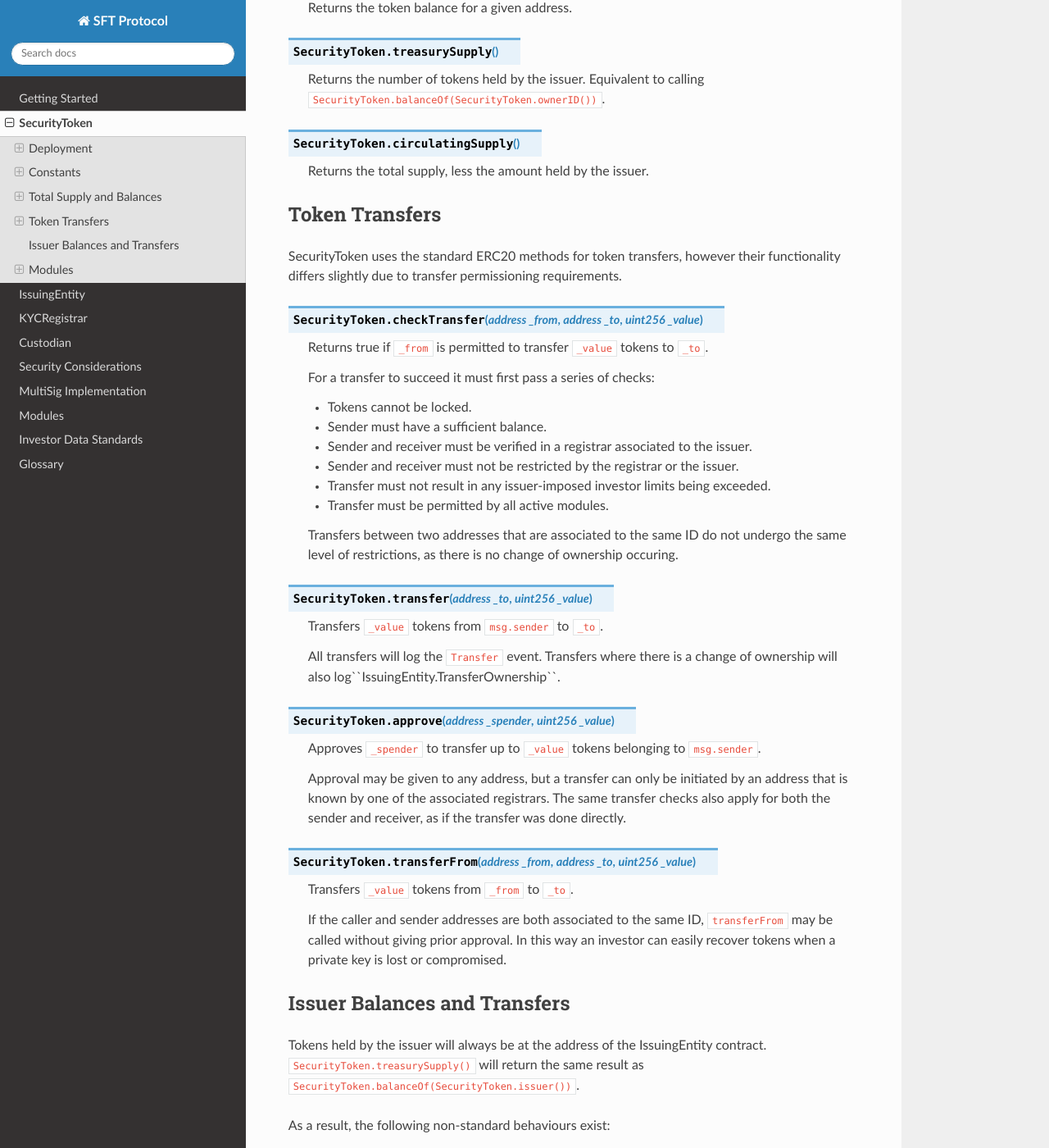
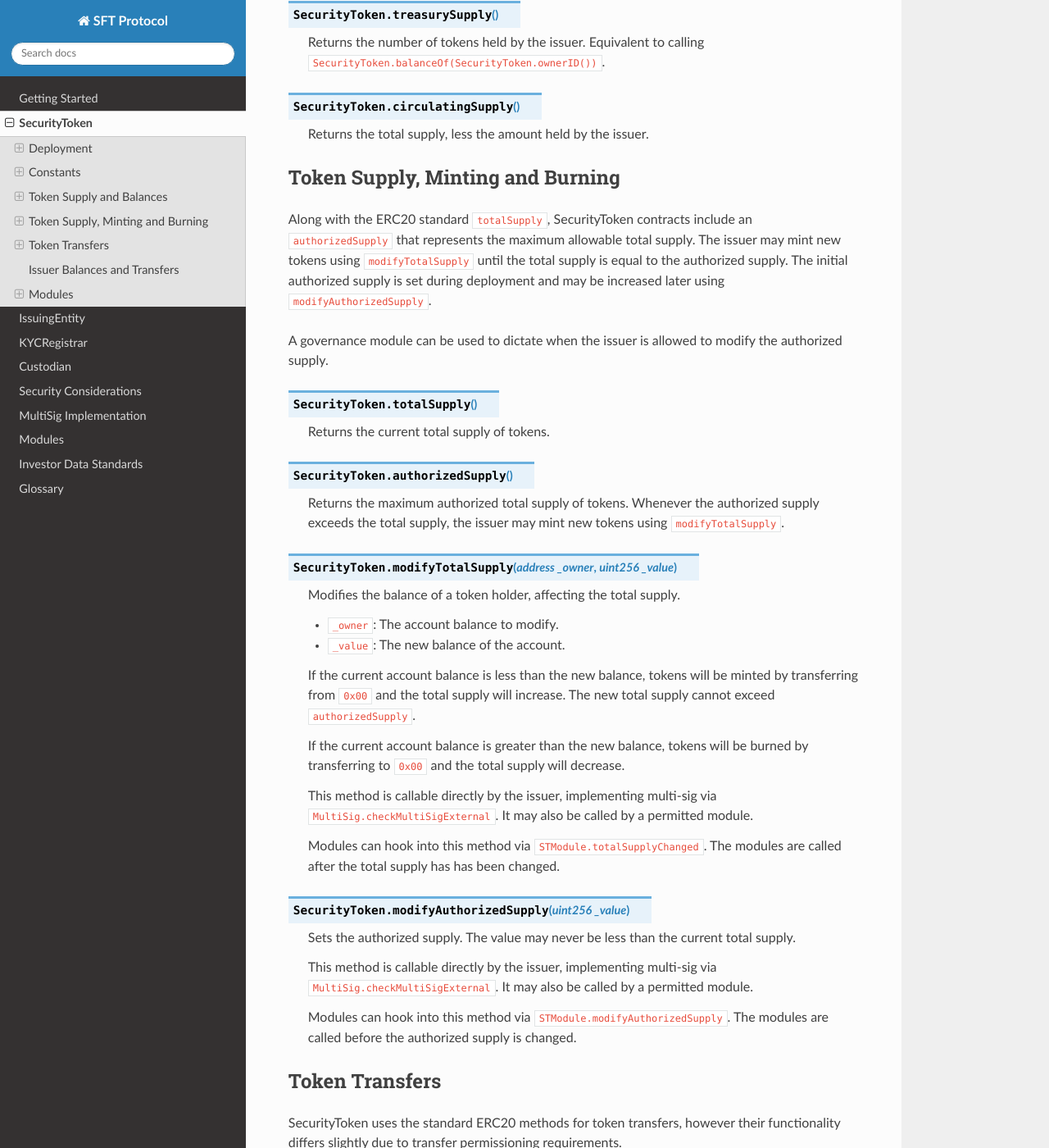
Before and after one commit to zerolawtech/SFT-Protocol, a Sphinx documentation site: the page built from docs/security-token.rst, in a window 1280 px wide and 1400 px high, scrolled down 1705 px. Shown: the whole window at 82% size. Built offline with Sphinx 7.4.7 and the Read the Docs theme 2.0.0, drawn with Linux system fonts in a browser that asks for light colours; some of the changed text lies outside the part shown.

Commit message:
add authorizedSupply and related module hooks

```diff
--- a/docs/multisig.rst
+++ b/docs/multisig.rst
@@ -58,11 +58,11 @@ Only the owner may add, modify or restrict other authorities.
 
     Modifies call permissions for an authority.
 
-    .. warning:: If an external contract includes a function with the same signature as one inside the multi-sig contract, it will be impossible to set unique permissions for each function. Developers and auditors of external contracts should always keep this in mind.
-
 .. method:: MultiSig.setAuthorityThreshold(bytes32 _id, uint32 _threshold)
 
     Modifies the multisig threshold requirement for an authority. Can be called by any authority to modify their own threshold, or by the owner to modify the threshold for anyone.
+
+    .. warning:: If an external contract method using ``checkMultiSigExternal`` has the same signature as one inside the multi-sig contract, it will be impossible to set unique permissions for each function. Developers and auditors of external contracts should always keep this in mind.
 
 .. method:: MultiSig.addAuthorityAddresses(bytes32 _id, address[] _addr)
 
--- a/docs/security-token.rst
+++ b/docs/security-token.rst
@@ -18,16 +18,16 @@ Deployment
 
 The constructor takes the following arguments:
 
-.. method:: SecurityToken.constructor(address _issuer, string _name, string _symbol, uint256 _totalSupply)
+.. method:: SecurityToken.constructor(address _issuer, string _name, string _symbol, uint256 _authorizedSupply)
 
     * ``_issuer``: The address of the ``IssuingEntity`` associated with this token.
     * ``_name``: The full name of the token.
     * ``_symbol``: The ticker symbol for the token.
-    * ``_totalSupply``: The initial total supply of tokens to create.
-
-    The total supply of tokens is assigned to the issuer at the time of creation, with a ``Transfer`` event logged to show them as moving from 0x00.
+    * ``_authorizedSupply``: The initial authorized token supply.
 
     After the contract is deployed it must be associated with the issuer via ``IssuingEntity.addToken``. Token transfers are not possible until this is done.
+
+    At the time of deployment the initial authorized supply is set, and the total supply is left as 0. The issuer may then mint tokens by calling ``modifyTotalSupply`` directly or via a module. See :ref:`security-token-mint-burn`.
 
 Constants
 =========
@@ -54,14 +54,12 @@ The following public variables cannot be changed after contract deployment.
 
     The address of the associated IssuingEntity contract.
 
-Total Supply and Balances
+Token Supply and Balances
 =========================
 
-Along with the standard ERC20 methods, SecurityToken introduces two additional methods around the total supply.
+Along with the standard ERC20 methods, SecurityToken introduces three additional methods around the total supply.
 
-.. method:: SecurityToken.totalSupply
 
-    Returns the total supply of tokens.
 
 .. method:: SecurityToken.balanceOf(address)
 
@@ -75,6 +73,45 @@ Along with the standard ERC20 methods, SecurityToken introduces two additional m
 
     Returns the total supply, less the amount held by the issuer.
 
+.. _security-token-mint-burn:
+
+Token Supply, Minting and Burning
+=================================
+
+Along with the ERC20 standard ``totalSupply``, SecurityToken contracts include an ``authorizedSupply`` that represents the maximum allowable total supply. The issuer may mint new tokens using ``modifyTotalSupply`` until the total supply is equal to the authorized supply. The initial authorized supply is set during deployment and may be increased later using ``modifyAuthorizedSupply``.
+
+A governance module can be used to dictate when the issuer is allowed to modify the authorized supply.
+
+.. method:: SecurityToken.totalSupply
+
+    Returns the current total supply of tokens.
+
+.. method:: SecurityToken.authorizedSupply
+
+    Returns the maximum authorized total supply of tokens. Whenever the authorized supply exceeds the total supply, the issuer may mint new tokens using ``modifyTotalSupply``.
+
+.. method:: SecurityToken.modifyTotalSupply(address _owner, uint256 _value)
+
+    Modifies the balance of a token holder, affecting the total supply.
+
+    * ``_owner``: The account balance to modify.
+    * ``_value``: The new balance of the account.
+
+    If the current account balance is less than the new balance, tokens will be minted by transferring from ``0x00`` and the total supply will increase. The new total supply cannot exceed ``authorizedSupply``.
+
+    If the current account balance is greater than the new balance, tokens will be burned by transferring to ``0x00`` and the total supply will decrease.
+
+    This method is callable directly by the issuer, implementing multi-sig via ``MultiSig.checkMultiSigExternal``. It may also be called by a permitted module.
+
+    Modules can hook into this method via ``STModule.totalSupplyChanged``. The modules are called after the total supply has has been changed.
+
+.. method:: SecurityToken.modifyAuthorizedSupply(uint256 _value)
+
+    Sets the authorized supply. The value may never be less than the current total supply.
+
+    This method is callable directly by the issuer, implementing multi-sig via ``MultiSig.checkMultiSigExternal``. It may also be called by a permitted module.
+
+    Modules can hook into this method via ``STModule.modifyAuthorizedSupply``. The modules are called before the authorized supply is changed.
 
 Token Transfers
 ===============
@@ -96,6 +133,8 @@ SecurityToken uses the standard ERC20 methods for token transfers, however their
 
     Transfers between two addresses that are associated to the same ID do not undergo the same level of restrictions, as there is no change of ownership occuring.
 
+    Modules can hook into this method via ``STModule.checkTransfer``.
+
 .. method:: SecurityToken.transfer(address _to, uint256 _value)
 
     Transfers ``_value`` tokens from ``msg.sender`` to ``_to``.
@@ -114,6 +153,8 @@ SecurityToken uses the standard ERC20 methods for token transfers, however their
 
     If the caller and sender addresses are both associated to the same ID, ``transferFrom`` may be called without giving prior approval. In this way an investor can easily recover tokens when a private key is lost or compromised.
 
+    Modules can hook into this method via ``STModule.transferTokens``.
+
 Issuer Balances and Transfers
 =============================
 
@@ -129,7 +170,7 @@ The issuer may call ``SecurityToken.transferFrom`` to move tokens between any ad
 Modules
 =======
 
-Modules are attached and detached via :ref:`issuing-entity`.
+Modules are attached and detached to token contracts via :ref:`issuing-entity`.
 
 .. method:: SecurityToken.isActiveModule(address _module)
 
```
Also changed, not shown: other parts of docs/multisig.rst (+1 -1 lines), docs/modules.rst (+16 -6 lines), 4 other files.
